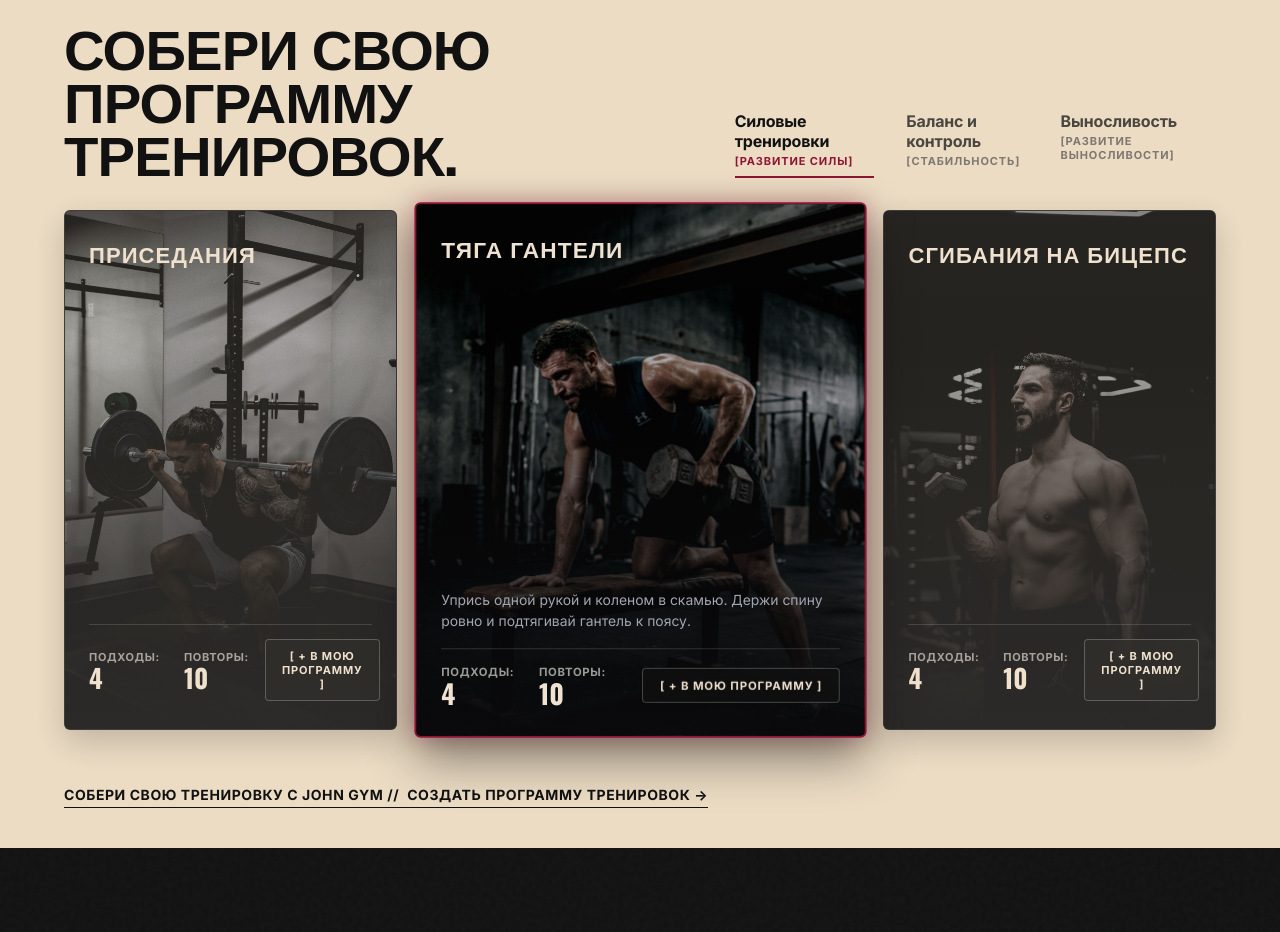
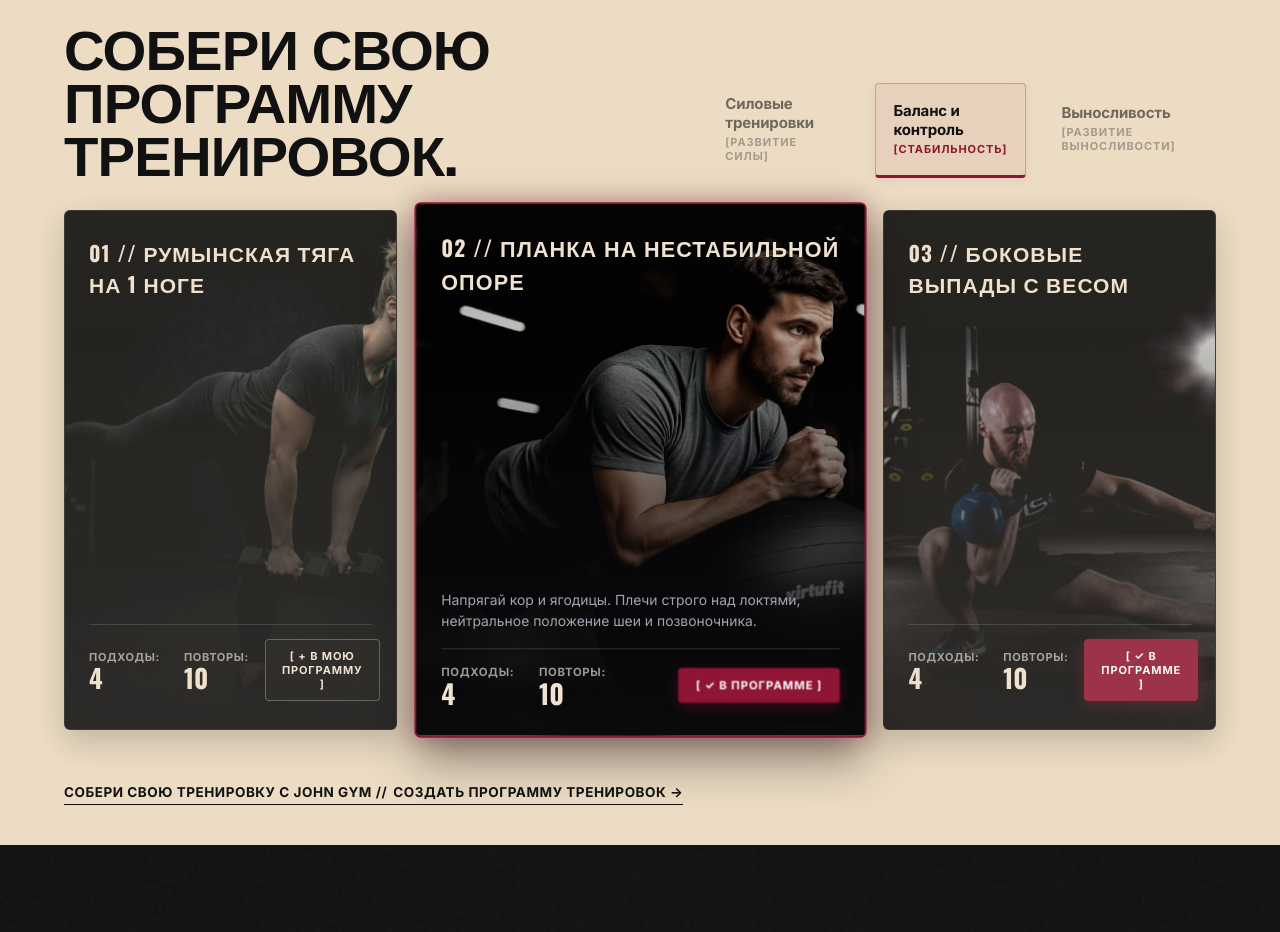
Before and after one commit to colorshy/john-gym, a website built with Vite: page index.html in a window 1280 px wide. Shown: the part 881-1813 px from the top of the page. Built offline with nearby package versions, Linux system fonts and the light colour scheme.

Commit message:
feat: implement luxury athletic workout builder mockup screen for Section 02

```diff
--- a/index.html
+++ b/index.html
@@ -107,11 +107,11 @@
           </h2>
 
           <div class="programs-tabs" role="tablist" aria-label="Категории тренировок">
-            <button type="button" class="program-tab active" role="tab" aria-selected="true" id="tab-strength" data-category="strength">
+            <button type="button" class="program-tab" role="tab" aria-selected="false" id="tab-strength" data-category="strength">
               <span class="program-tab-title">Силовые тренировки</span>
               <span class="program-tab-sub">[РАЗВИТИЕ СИЛЫ]</span>
             </button>
-            <button type="button" class="program-tab" role="tab" aria-selected="false" id="tab-balance" data-category="balance">
+            <button type="button" class="program-tab active" role="tab" aria-selected="true" id="tab-balance" data-category="balance">
               <span class="program-tab-title">Баланс и контроль</span>
               <span class="program-tab-sub">[СТАБИЛЬНОСТЬ]</span>
             </button>
@@ -126,17 +126,17 @@
         <div class="programs-carousel-wrap">
           <div class="programs-cards-grid" id="exercise-cards-container">
 
-            <!-- Card 01: Squats -->
+            <!-- Card 01: Romanian Deadlift 1 Leg -->
             <article class="exercise-card" data-index="0" id="exercise-card-1" tabindex="0">
               <div class="exercise-card-media">
-                <img src="/images/exercise_squat.jpg" alt="Приседания со штангой" class="exercise-card-img" loading="lazy">
+                <img src="/images/exercise_rdl.jpg" alt="01 // РУМЫНСКАЯ ТЯГА НА 1 НОГЕ" class="exercise-card-img" loading="lazy">
                 <div class="exercise-card-overlay"></div>
               </div>
               <div class="exercise-card-top">
-                <h3 class="exercise-title">ПРИСЕДАНИЯ</h3>
+                <h3 class="exercise-title">01 // РУМЫНСКАЯ ТЯГА НА 1 НОГЕ</h3>
               </div>
               <div class="exercise-card-content">
-                <p class="exercise-instruction sr-only">Штанга на плечах, спина прямая. Опускайся до параллели с полом, удерживая упор в центр стопы.</p>
+                <p class="exercise-instruction sr-only">Удерживай осевой баланс, слегка сгибая опорную ногу. Отводи таз назад и контролируй корпус.</p>
                 <div class="exercise-meta-bar">
                   <div class="exercise-stats">
                     <div class="exercise-stat-item">
@@ -149,23 +149,23 @@
                     </div>
                   </div>
                   <div class="exercise-actions">
-                    <button type="button" class="btn-add-program add-to-routine-btn" data-exercise="ПРИСЕДАНИЯ">[ + В МОЮ ПРОГРАММУ ]</button>
+                    <button type="button" class="btn-add-program add-to-routine-btn" data-exercise="01 // РУМЫНСКАЯ ТЯГА НА 1 НОГЕ">[ + В МОЮ ПРОГРАММУ ]</button>
                   </div>
                 </div>
               </div>
             </article>
 
-            <!-- Card 02: Dumbbell Row (Active Featured Card) -->
+            <!-- Card 02: Plank on Swiss Ball (Active Center Card) -->
             <article class="exercise-card active-card" data-index="1" id="exercise-card-2" tabindex="0">
               <div class="exercise-card-media">
-                <img src="/images/exercise_row.jpg" alt="Тяга гантели в наклоне" class="exercise-card-img" loading="lazy">
+                <img src="/images/exercise_plank.jpg" alt="02 // ПЛАНКА НА НЕСТАБИЛЬНОЙ ОПОРЕ" class="exercise-card-img" loading="lazy">
                 <div class="exercise-card-overlay"></div>
               </div>
               <div class="exercise-card-top">
-                <h3 class="exercise-title">ТЯГА ГАНТЕЛИ</h3>
+                <h3 class="exercise-title">02 // ПЛАНКА НА НЕСТАБИЛЬНОЙ ОПОРЕ</h3>
               </div>
               <div class="exercise-card-content">
-                <p class="exercise-instruction">Упрись одной рукой и коленом в скамью. Держи спину ровно и подтягивай гантель к поясу.</p>
+                <p class="exercise-instruction">Напрягай кор и ягодицы. Плечи строго над локтями, нейтральное положение шеи и позвоночника.</p>
                 <div class="exercise-meta-bar">
                   <div class="exercise-stats">
                     <div class="exercise-stat-item">
@@ -178,23 +178,23 @@
                     </div>
                   </div>
                   <div class="exercise-actions">
-                    <button type="button" class="btn-add-program add-to-routine-btn" data-exercise="ТЯГА ГАНТЕЛИ">[ + В МОЮ ПРОГРАММУ ]</button>
+                    <button type="button" class="btn-add-program add-to-routine-btn added" data-exercise="02 // ПЛАНКА НА НЕСТАБИЛЬНОЙ ОПОРЕ">[ ✓ В ПРОГРАММЕ ]</button>
                   </div>
                 </div>
               </div>
             </article>
 
-            <!-- Card 03: Bicep Curl -->
+            <!-- Card 03: Side Lunge with Weight -->
             <article class="exercise-card" data-index="2" id="exercise-card-3" tabindex="0">
               <div class="exercise-card-media">
-                <img src="/images/exercise_biceps.jpg" alt="Сгибания на бицепс" class="exercise-card-img" loading="lazy">
+                <img src="/images/exercise_side_lunge.jpg" alt="03 // БОКОВЫЕ ВЫПАДЫ С ВЕСОМ" class="exercise-card-img" loading="lazy">
                 <div class="exercise-card-overlay"></div>
               </div>
               <div class="exercise-card-top">
-                <h3 class="exercise-title">СГИБАНИЯ НА БИЦЕПС</h3>
+                <h3 class="exercise-title">03 // БОКОВЫЕ ВЫПАДЫ С ВЕСОМ</h3>
               </div>
               <div class="exercise-card-content">
-                <p class="exercise-instruction sr-only">Фиксируй локти у корпуса. Контролируй подъем снаряда и фазу плавного опускания.</p>
+                <p class="exercise-instruction sr-only">Широкий шаг в сторону, таз назад. Колено по вектору носка, сохраняй прямую спину.</p>
                 <div class="exercise-meta-bar">
                   <div class="exercise-stats">
                     <div class="exercise-stat-item">
@@ -207,7 +207,7 @@
                     </div>
                   </div>
                   <div class="exercise-actions">
-                    <button type="button" class="btn-add-program add-to-routine-btn" data-exercise="СГИБАНИЯ НА БИЦЕПС">[ + В МОЮ ПРОГРАММУ ]</button>
+                    <button type="button" class="btn-add-program add-to-routine-btn added" data-exercise="03 // БОКОВЫЕ ВЫПАДЫ С ВЕСОМ">[ ✓ В ПРОГРАММЕ ]</button>
                   </div>
                 </div>
               </div>
@@ -220,7 +220,7 @@
         <div class="programs-bottom">
           <a href="#memberships" class="programs-bottom-link" id="programs-builder-cta">
             <span class="programs-bottom-label">СОБЕРИ СВОЮ ТРЕНИРОВКУ С JOHN GYM // </span>
-            <span class="programs-bottom-action">Создать программу тренировок →</span>
+            <span class="programs-bottom-action">СОЗДАТЬ ПРОГРАММУ ТРЕНИРОВОК →</span>
           </a>
         </div>
       </div>
--- a/src/main.js
+++ b/src/main.js
@@ -8,7 +8,7 @@ const EXERCISE_DATA = {
   strength: [
     {
       index: "01",
-      title: "ПРИСЕДАНИЯ",
+      title: "01 // ПРИСЕДАНИЯ",
       image: "/images/exercise_squat.jpg",
       instruction: "Штанга на плечах, спина прямая. Опускайся до параллели с полом, сохраняя контроль и упор в стопы.",
       sets: 4,
@@ -16,7 +16,7 @@ const EXERCISE_DATA = {
     },
     {
       index: "02",
-      title: "ТЯГА ГАНТЕЛИ",
+      title: "02 // ТЯГА ГАНТЕЛИ",
       image: "/images/exercise_row.jpg",
       instruction: "Упрись одной рукой и коленом в скамью. Держи спину ровно и подтягивай гантель к поясу.",
       sets: 4,
@@ -24,7 +24,7 @@ const EXERCISE_DATA = {
     },
     {
       index: "03",
-      title: "СГИБАНИЯ НА БИЦЕПС",
+      title: "03 // СГИБАНИЯ НА БИЦЕПС",
       image: "/images/exercise_biceps.jpg",
       instruction: "Фиксируй локти у корпуса. Контролируй подъем снаряда и фазу плавного опускания без раскачки.",
       sets: 4,
@@ -34,24 +34,24 @@ const EXERCISE_DATA = {
   balance: [
     {
       index: "01",
-      title: "РУМЫНСКАЯ ТЯГА НА 1 НОГЕ",
-      image: "/images/exercise_squat.jpg",
+      title: "01 // РУМЫНСКАЯ ТЯГА НА 1 НОГЕ",
+      image: "/images/exercise_rdl.jpg",
       instruction: "Удерживай осевой баланс, слегка сгибая опорную ногу. Отводи таз назад и контролируй корпус.",
       sets: 4,
       reps: 10
     },
     {
       index: "02",
-      title: "ПЛАНКА НА НЕСТАБИЛЬНОЙ ОПОРЕ",
-      image: "/images/exercise_row.jpg",
+      title: "02 // ПЛАНКА НА НЕСТАБИЛЬНОЙ ОПОРЕ",
+      image: "/images/exercise_plank.jpg",
       instruction: "Напрягай кор и ягодицы. Плечи строго над локтями, нейтральное положение шеи и позвоночника.",
       sets: 4,
       reps: 10
     },
     {
       index: "03",
-      title: "БОКОВЫЕ ВЫПАДЫ С ВЕСОМ",
-      image: "/images/exercise_biceps.jpg",
+      title: "03 // БОКОВЫЕ ВЫПАДЫ С ВЕСОМ",
+      image: "/images/exercise_side_lunge.jpg",
       instruction: "Широкий шаг в сторону, таз назад. Колено по вектору носка, сохраняй прямую спину.",
       sets: 4,
       reps: 10
@@ -60,7 +60,7 @@ const EXERCISE_DATA = {
   endurance: [
     {
       index: "01",
-      title: "ИНТЕРВАЛЬНАЯ ТЯГА",
+      title: "01 // ИНТЕРВАЛЬНАЯ ТЯГА",
       image: "/images/exercise_row.jpg",
       instruction: "Работа на взрывную силу с минимальным интервалом отдыха. Держи ритмичное дыхание.",
       sets: 4,
@@ -68,7 +68,7 @@ const EXERCISE_DATA = {
     },
     {
       index: "02",
-      title: "БЁРПИ С ПРЫЖКОМ НА ПЛАТФОРМУ",
+      title: "02 // БЁРПИ С ПРЫЖКОМ НА ПЛАТФОРМУ",
       image: "/images/exercise_squat.jpg",
       instruction: "Полное касание грудью пола, мощный толчок и мягкое приземление на две стопы.",
       sets: 4,
@@ -76,7 +76,7 @@ const EXERCISE_DATA = {
     },
     {
       index: "03",
-      title: "СИЛОВОЙ ФЕРМЕРСКИЙ ПРОХОД",
+      title: "03 // СИЛОВОЙ ФЕРМЕРСКИЙ ПРОХОД",
       image: "/images/exercise_biceps.jpg",
       instruction: "Тяжелые гантели по бокам, расправленные плечи, ровный темп шага без наклонов корпуса.",
       sets: 4,
@@ -86,9 +86,12 @@ const EXERCISE_DATA = {
 };
 
 // State
-let currentCategory = 'strength';
-let activeCardIndex = 1; // 0-indexed: 1 = second card ("ТЯГА ГАНТЕЛИ")
-const addedExercises = new Set();
+let currentCategory = 'balance';
+let activeCardIndex = 1; // 0-indexed: 1 = second card ("02 // ПЛАНКА НА НЕСТАБИЛЬНОЙ ОПОРЕ")
+const addedExercises = new Set([
+  "02 // ПЛАНКА НА НЕСТАБИЛЬНОЙ ОПОРЕ",
+  "03 // БОКОВЫЕ ВЫПАДЫ С ВЕСОМ"
+]);
 
 // DOM Elements
 const navToggle = document.getElementById('nav-toggle');
--- a/src/style.css
+++ b/src/style.css
@@ -611,30 +611,37 @@ button {
 
 .programs-tabs {
   display: flex;
-  gap: 32px;
+  gap: 16px;
+  align-items: stretch;
 }
 
 .program-tab {
   display: flex;
   flex-direction: column;
   align-items: flex-start;
-  padding-bottom: 8px;
-  border-bottom: 2px solid transparent;
+  justify-content: center;
+  padding: 10px 18px 12px;
+  border: 1px solid transparent;
+  border-bottom: 3px solid transparent;
+  border-radius: 4px;
   text-align: left;
   background: transparent;
-  border-top: none;
-  border-left: none;
-  border-right: none;
   cursor: pointer;
   transition: all var(--transition-fast);
+  opacity: 0.65;
+}
+
+.program-tab:hover {
+  opacity: 0.9;
+  background: rgba(17, 17, 17, 0.03);
 }
 
 .program-tab-title {
   font-family: var(--font-body);
-  font-size: 16px;
+  font-size: 15px;
   font-weight: 700;
   letter-spacing: -0.01em;
-  color: #4A4640;
+  color: #2E2B27;
   transition: color var(--transition-fast);
 }
 
@@ -650,7 +657,11 @@ button {
 }
 
 .program-tab.active {
-  border-bottom-color: var(--color-sweet-cherry);
+  opacity: 1;
+  background: rgba(142, 21, 51, 0.05);
+  border: 1px solid rgba(142, 21, 51, 0.28);
+  border-bottom: 3px solid var(--color-sweet-cherry);
+  box-shadow: 0 2px 10px rgba(142, 21, 51, 0.08);
 }
 
 .program-tab.active .program-tab-title {
@@ -705,9 +716,20 @@ button {
   width: 100%;
   height: 100%;
   object-fit: cover;
-  object-position: center 20%;
-  filter: saturate(0.60) contrast(1.18) brightness(0.84);
+  filter: saturate(0.65) contrast(1.18) brightness(0.90);
   transition: transform var(--transition-smooth);
+}
+
+#exercise-card-1 .exercise-card-img {
+  object-position: center 25%;
+}
+
+#exercise-card-2 .exercise-card-img {
+  object-position: center 40%;
+}
+
+#exercise-card-3 .exercise-card-img {
+  object-position: center 55%;
 }
 
 .exercise-card:hover .exercise-card-img {
@@ -740,6 +762,7 @@ button {
   position: absolute;
   top: 26px;
   left: 24px;
+  right: 24px;
   z-index: 3;
 }
 
@@ -749,7 +772,7 @@ button {
 
 .exercise-title {
   font-family: var(--font-heading);
-  font-size: 22px;
+  font-size: 21px;
   font-weight: 700;
   letter-spacing: 0.05em;
   text-transform: uppercase;
@@ -760,7 +783,7 @@ button {
 .exercise-card.active-card {
   opacity: 1 !important;
   transform: scale(1.03);
-  border: 2px solid var(--color-sweet-cherry);
+  border: 2px solid var(--color-sweet-cherry) !important;
   box-shadow: 0 20px 48px rgba(0, 0, 0, 0.45), 0 0 24px rgba(142, 21, 51, 0.35);
   z-index: 5;
 }
@@ -820,7 +843,7 @@ button {
 }
 
 .btn-add-program {
-  border: 1px solid rgba(255, 255, 255, 0.24);
+  border: 1px solid rgba(255, 255, 255, 0.28);
   color: #F0E2D0;
   background-color: rgba(17, 17, 17, 0.65);
   backdrop-filter: blur(8px);
@@ -838,29 +861,42 @@ button {
 
 .btn-add-program:hover,
 .btn-add-program.added {
-  border-color: var(--color-sweet-cherry);
-  background-color: var(--color-sweet-cherry);
-  color: #FFFFFF;
+  border-color: var(--color-sweet-cherry) !important;
+  background-color: var(--color-sweet-cherry) !important;
+  color: #FFFFFF !important;
+}
+
+.btn-add-program.added {
+  box-shadow: 0 4px 14px rgba(142, 21, 51, 0.35);
 }
 
 /* Programs Bottom CTA */
 .programs-bottom {
   margin-top: 20px;
+  display: flex;
+  justify-content: flex-start;
 }
 
 .programs-bottom-link {
   display: inline-flex;
   align-items: center;
-  gap: 8px;
+  gap: 6px;
   font-family: var(--font-body);
-  font-size: 14px;
+  font-size: 13.5px;
   font-weight: 700;
   letter-spacing: 0.04em;
   text-transform: uppercase;
   color: #111111;
-  border-bottom: 1px solid #111111;
+  border-bottom: 1.5px solid #111111;
   padding-bottom: 2px;
+  text-decoration: none;
   transition: all var(--transition-fast);
+}
+
+.programs-bottom-link:hover {
+  color: var(--color-sweet-cherry);
+  border-bottom-color: var(--color-sweet-cherry);
+  transform: translateX(4px);
 }
 
 .programs-bottom-link:hover {
```
Also changed, not shown: public/images/exercise_plank.jpg (added), public/images/exercise_rdl.jpg (added), public/images/exercise_side_lunge.jpg (added).
